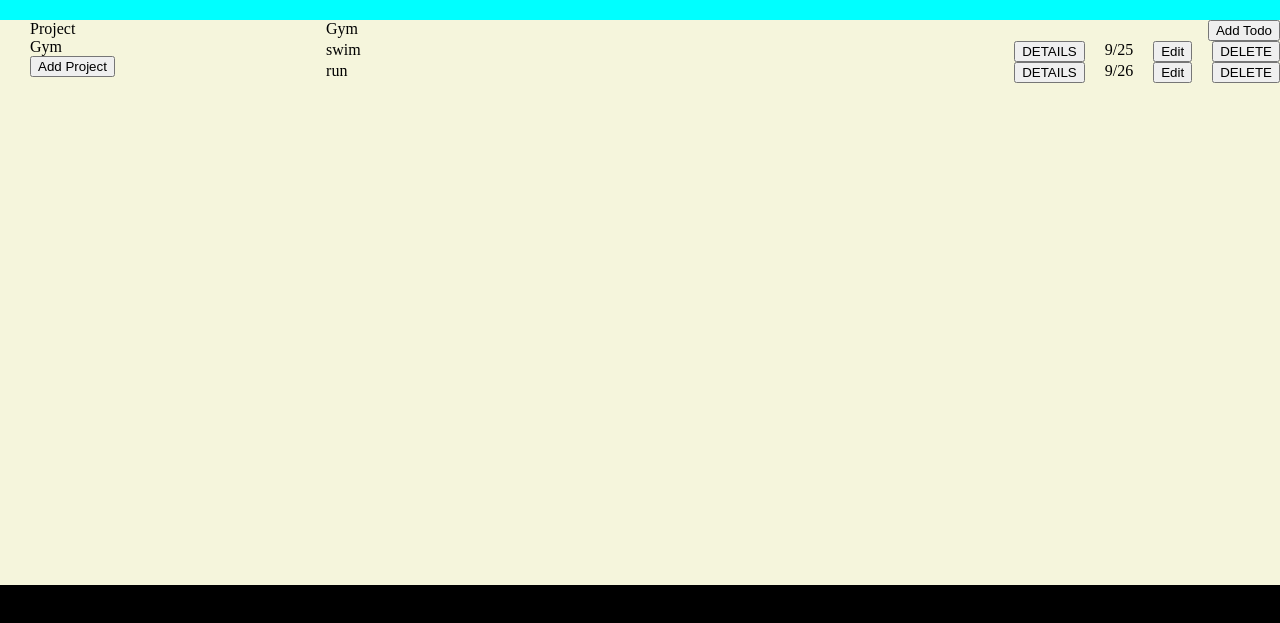
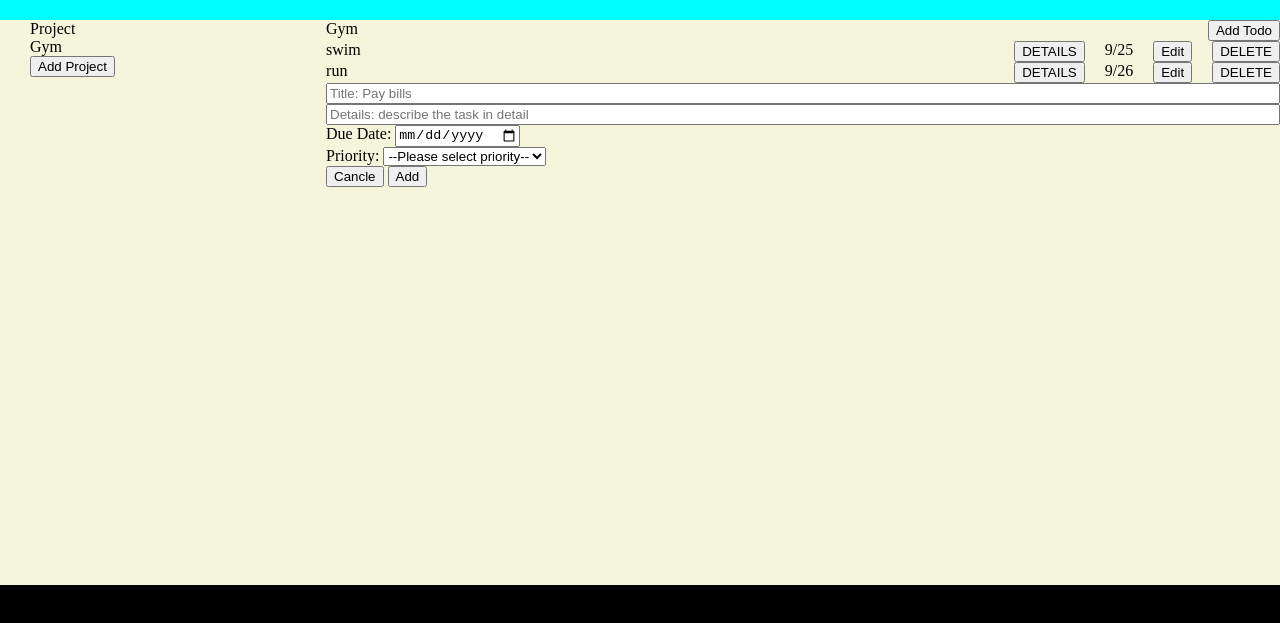
Before and after one commit to Xiaowei1102/todo-list, a website built with webpack: page dist/index.html in a window 1280 px wide. Both pictures are taken after a click on the button "Add Todo". Shown: the part 121-744 px from the top of the page. Built offline with nearby package versions, Linux system fonts and the light colour scheme.

Commit message:
get rid of insertafter function in the createAnddAppend function

```diff
--- a/src/index.js
+++ b/src/index.js
@@ -33,16 +33,24 @@ const submitProject = document.querySelector(".submit-project");
 submitProject.addEventListener("click", (e) => {
     //have to use the below command to stop the submit event otherwise, page will return not found
     e.preventDefault();
+    closeForm("#project-form");
     const projectTitle = document.getElementById("project-title");
     const projectTitleClassName = projectTitle.value.toLowerCase().split(" ").join("");
-    createAndAppend("div", projectTitleClassName, "project-item-container", false, null, projectTitle.value);
+    createAndAppend("div", projectTitleClassName, "project-item-container", projectTitle.value);
     //when project intially created, no todo list added yet, so we just clear the
     document.querySelector(".content-project-title").innerHTML = projectTitle.value;
     //create a porject object according to project.js and add it to projectList
     const project = [];
     const projectObject = new Project(project, projectTitle.value);
     projectList.push(projectObject);
-
+    //clear the container
+   document.querySelector(".project-todo-container").replaceChildren();
+   //clear the previous submit data in the form next time you open it
+   document.getElementById("project-form").reset();
 });
 
-//
+//add todo with "Add Todo" button
+const addTodoList = document.querySelector(".todo-button");
+addTodoList.addEventListener("click", (e) => {
+    openForm("#todo-form", "flex");
+});
--- a/src/page-load.js
+++ b/src/page-load.js
@@ -5,7 +5,7 @@ import { Project } from "./projet";
 
 //use this funciton to create and add element to DOM
 //if you need to insert after specific element, turn on the flag
-function createAndAppend(elementType, className, parentElementClassName, insertAfterFlag, insertAfterElementClass, textContent) {
+function createAndAppend(elementType, className, parentElementClassName, textContent) {
     const child = document.createElement(elementType);
     if (className != null) {
         let classNameList = className.toLowerCase().split(" ");
@@ -14,13 +14,17 @@ function createAndAppend(elementType, className, parentElementClassName, insertA
             child.classList.add(name);
         }
     }
+
+    //get rid of the insertafter(realized by insertBefore) function and created this container directly in HTML file
+    // let parent = document.getElementsByClassName(parentElementClassName.toLowerCase())[0];
+    // if (insertAfterFlag) {
+    //     document.getElementsByClassName(parentElementClassName.toLowerCase())[0].insertBefore(child, document.getElementsByClassName(insertAfterElementClass)[0].nextSibling);
+    // } else {
+    //     document.getElementsByClassName(parentElementClassName.toLowerCase())[0].appendChild(child);
+    // }
+
     //because calssName can be uppercases
-    let parent = document.getElementsByClassName(parentElementClassName.toLowerCase())[0];
-    if (insertAfterFlag) {
-        document.getElementsByClassName(parentElementClassName.toLowerCase())[0].insertBefore(child, document.getElementsByClassName(insertAfterElementClass)[0].nextSibling);
-    } else {
-        document.getElementsByClassName(parentElementClassName.toLowerCase())[0].appendChild(child);
-    }
+    document.getElementsByClassName(parentElementClassName.toLowerCase())[0].appendChild(child);
     if (textContent) {
         child.innerHTML = textContent;
     }
@@ -28,8 +32,8 @@ function createAndAppend(elementType, className, parentElementClassName, insertA
 
 
 function displayProject(projectObject) {
-    const projectTodoContainerClassName = `${projectObject.projectName.toLowerCase().split(" ").join("")}-todo-container`;
-    createAndAppend("div", projectTodoContainerClassName, "content-container", true, "content-title", null);
+    const projectTodoContainerClassName = `project-todo-container`;
+    // createAndAppend("div", projectTodoContainerClassName, "content-container", true, "content-title", null);
     // const projectDiv = document.createElement("div");
     // projectDiv.classList.add(`${projectName}-todo-container`);
     // //insert this div after the content-title div
@@ -38,7 +42,7 @@ function displayProject(projectObject) {
     //it is let of not let in ugh...
     for (let todo of projectObject.project) {
         const todoContainer = `${todo.title}-container todo-container`;
-        createAndAppend("div", todoContainer, projectTodoContainerClassName, false, null, null);
+        createAndAppend("div", todoContainer, projectTodoContainerClassName, null);
         // const todoDiv = document.createElement("div");
         // const todoContainer = todoDiv.classList.add(`${todo.title}-container`);
         // projectDiv.appendChild(todoContainer);
@@ -47,9 +51,9 @@ function displayProject(projectObject) {
         const textContentItems = [todo.title, "DETAILS", todo.dueDate, "Edit", "DELETE"]
         for (let i = 0; i < todoShownItems.length; i++) {
             if (i === 0 || i === 2) {
-                createAndAppend("div", `${todo.title}-title todo-${todoShownItems[i]}`, todoContainer, false, null, textContentItems[i]);
+                createAndAppend("div", `${todo.title}-title todo-${todoShownItems[i]}`, todoContainer, textContentItems[i]);
             } else {
-                createAndAppend("button", `${todo.title}-title todo-${todoShownItems[i]}`, todoContainer, false, null, textContentItems[i]);
+                createAndAppend("button", `${todo.title}-title todo-${todoShownItems[i]}`, todoContainer, textContentItems[i]);
             }
         }
 
@@ -63,7 +67,7 @@ function displayProject(projectObject) {
 
 function displayProjectOnSidebar(projectObject) {
     //two spelling error here cost half an hour debugging...
-    createAndAppend("div", projectObject.projectName, "project-item-container", false, null, projectObject.projectName);
+    createAndAppend("div", projectObject.projectName, "project-item-container", projectObject.projectName);
 }
 
 export {createAndAppend, displayProject, displayProjectOnSidebar};
--- a/src/style.css
+++ b/src/style.css
@@ -59,6 +59,7 @@ html, body {
 
 #todo-form {
     display: none;
+    flex-direction: column;
 }
 
 .todo-container {
```
Also changed, not shown: dist/index.html, dist/main.js.
